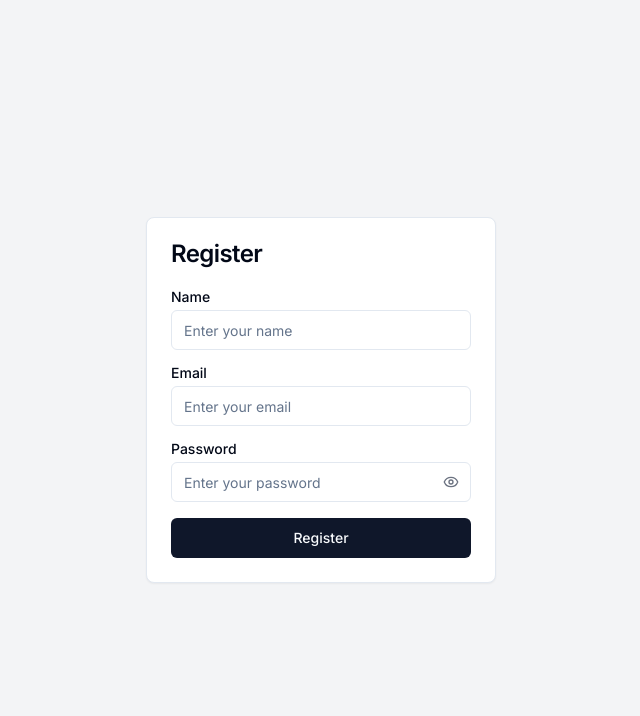
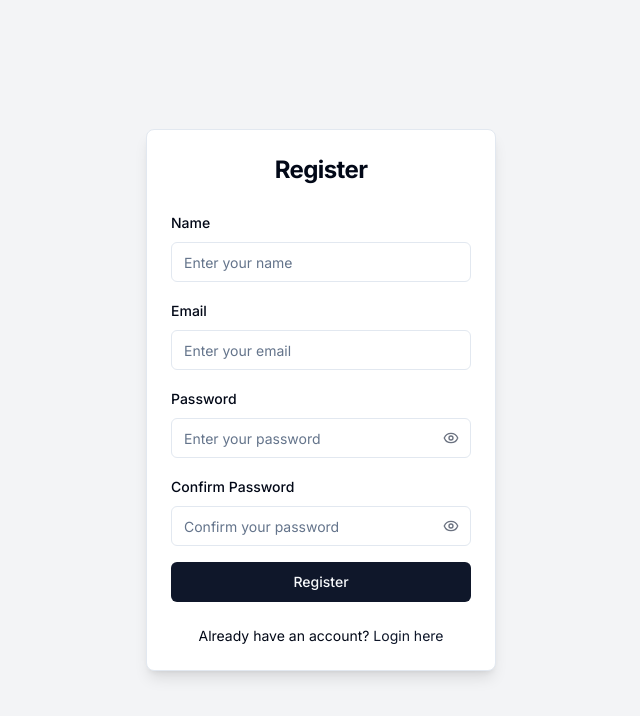
Before and after one commit to OrgDrReach/dreach-project-management, a Next.js app: page /auth/register in a window 1280 px wide. Shown: the top 716 px of the page, without its empty margins (319-959 px from the left). Built offline with nearby package versions, Linux system fonts and the light colour scheme.

Commit message:
feat ✨: Add password confirmation to auth component
- Modified authentication component to add password confirmation and provided option to switch login.

```diff
--- a/components/auth/RegisterForm.tsx
+++ b/components/auth/RegisterForm.tsx
@@ -2,11 +2,12 @@
 
 import { useState } from "react";
 import { useRouter } from "next/navigation";
+import Link from "next/link";
 import { z } from "zod";
 import { Button } from "@/components/ui/button";
 import { Input } from "@/components/ui/input";
 import { Label } from "@/components/ui/label";
-import { Card, CardContent, CardHeader, CardTitle } from "@/components/ui/card";
+import { Card, CardContent, CardHeader, CardTitle, CardFooter } from "@/components/ui/card";
 import { Alert, AlertDescription } from "@/components/ui/alert";
 import { Loader2, Eye, EyeOff } from "lucide-react";
 import { signup } from "@/app/auth/actions";
@@ -15,13 +16,19 @@ const registerSchema = z.object({
   name: z.string().min(2, "Name must be at least 2 characters"),
   email: z.string().email("Invalid email address"),
   password: z.string().min(6, "Password must be at least 6 characters"),
+  confirmPassword: z.string()
+}).refine((data) => data.password === data.confirmPassword, {
+  message: "Passwords don't match",
+  path: ["confirmPassword"],
 });
 
 export default function RegisterForm() {
   const [name, setName] = useState("");
   const [email, setEmail] = useState("");
   const [password, setPassword] = useState("");
+  const [confirmPassword, setConfirmPassword] = useState("");
   const [showPassword, setShowPassword] = useState(false);
+  const [showConfirmPassword, setShowConfirmPassword] = useState(false);
   const [error, setError] = useState<string | null>(null);
   const [isLoading, setIsLoading] = useState(false);
   const router = useRouter();
@@ -32,7 +39,7 @@ export default function RegisterForm() {
     setIsLoading(true);
 
     try {
-      registerSchema.parse({ name, email, password });
+      registerSchema.parse({ name, email, password, confirmPassword });
       const formData = new FormData();
       formData.append('name', name);
       formData.append('email', email);
@@ -41,6 +48,7 @@ export default function RegisterForm() {
       if (result?.error) {
         setError(result.error);
       }
+      // The redirect is now handled in the signup function
     } catch (err) {
       if (err instanceof z.ZodError) {
         setError(err.errors[0].message);
@@ -53,23 +61,23 @@ export default function RegisterForm() {
   };
 
   return (
-    <Card className="w-[350px]">
+    <Card className="w-[350px] shadow-lg">
       <CardHeader>
-        <CardTitle>Register</CardTitle>
+        <CardTitle className="text-2xl font-bold text-center">Register</CardTitle>
       </CardHeader>
       <CardContent>
-        <form onSubmit={handleSubmit}>
-          <div className="grid w-full items-center gap-4">
-            <div className="flex flex-col space-y-1.5">
+        <form onSubmit={handleSubmit} className="space-y-4">
+          <div className="space-y-2">
             <Label htmlFor="name">Name</Label>
             <Input
               id="name"
               value={name}
               onChange={(e) => setName(e.target.value)}
               placeholder="Enter your name"
+              className="w-full"
             />
           </div>
-            <div className="flex flex-col space-y-1.5">
+          <div className="space-y-2">
             <Label htmlFor="email">Email</Label>
             <Input
               id="email"
@@ -77,9 +85,10 @@ export default function RegisterForm() {
               value={email}
               onChange={(e) => setEmail(e.target.value)}
               placeholder="Enter your email"
+              className="w-full"
             />
           </div>
-            <div className="flex flex-col space-y-1.5">
+          <div className="space-y-2">
             <Label htmlFor="password">Password</Label>
             <div className="relative">
               <Input
@@ -88,6 +97,7 @@ export default function RegisterForm() {
                 value={password}
                 onChange={(e) => setPassword(e.target.value)}
                 placeholder="Enter your password"
+                className="w-full pr-10"
               />
               <button
                 type="button"
@@ -95,25 +105,56 @@ export default function RegisterForm() {
                 onClick={() => setShowPassword(!showPassword)}
               >
                 {showPassword ? (
-                    <EyeOff className="h-4 w-4 text-gray-500" />
+                  <EyeOff className="h-4 w-4 text-gray-500 dark:text-gray-400" />
                 ) : (
-                    <Eye className="h-4 w-4 text-gray-500" />
+                  <Eye className="h-4 w-4 text-gray-500 dark:text-gray-400" />
                 )}
               </button>
             </div>
           </div>
+          <div className="space-y-2">
+            <Label htmlFor="confirmPassword">Confirm Password</Label>
+            <div className="relative">
+              <Input
+                id="confirmPassword"
+                type={showConfirmPassword ? "text" : "password"}
+                value={confirmPassword}
+                onChange={(e) => setConfirmPassword(e.target.value)}
+                placeholder="Confirm your password"
+                className="w-full pr-10"
+              />
+              <button
+                type="button"
+                className="absolute inset-y-0 right-0 pr-3 flex items-center"
+                onClick={() => setShowConfirmPassword(!showConfirmPassword)}
+              >
+                {showConfirmPassword ? (
+                  <EyeOff className="h-4 w-4 text-gray-500 dark:text-gray-400" />
+                ) : (
+                  <Eye className="h-4 w-4 text-gray-500 dark:text-gray-400" />
+                )}
+              </button>
+            </div>
           </div>
           {error && (
-            <Alert variant="destructive" className="mt-4">
+            <Alert variant="destructive">
               <AlertDescription>{error}</AlertDescription>
             </Alert>
           )}
-          <Button className="w-full mt-4" type="submit" disabled={isLoading}>
+          <Button className="w-full" type="submit" disabled={isLoading}>
             {isLoading ? <Loader2 className="mr-2 h-4 w-4 animate-spin" /> : null}
             Register
           </Button>
         </form>
       </CardContent>
+      <CardFooter>
+        <p className="text-sm text-center w-full">
+          Already have an account?{" "}
+          <Link href="/auth/login" className="text-primary hover:underline">
+            Login here
+          </Link>
+        </p>
+      </CardFooter>
     </Card>
   );
 }
```
Lines whose indentation alone changed are shown as unchanged.
